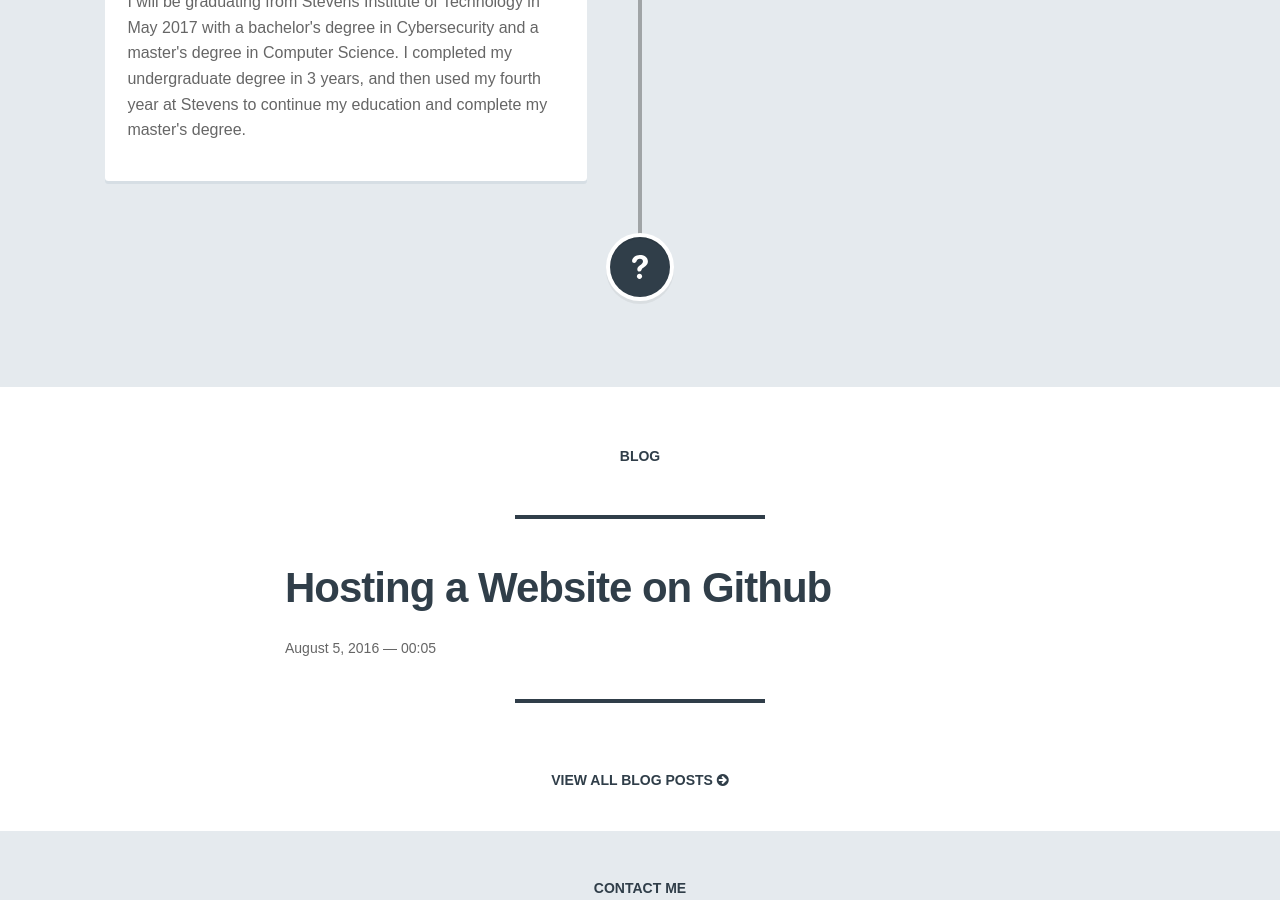
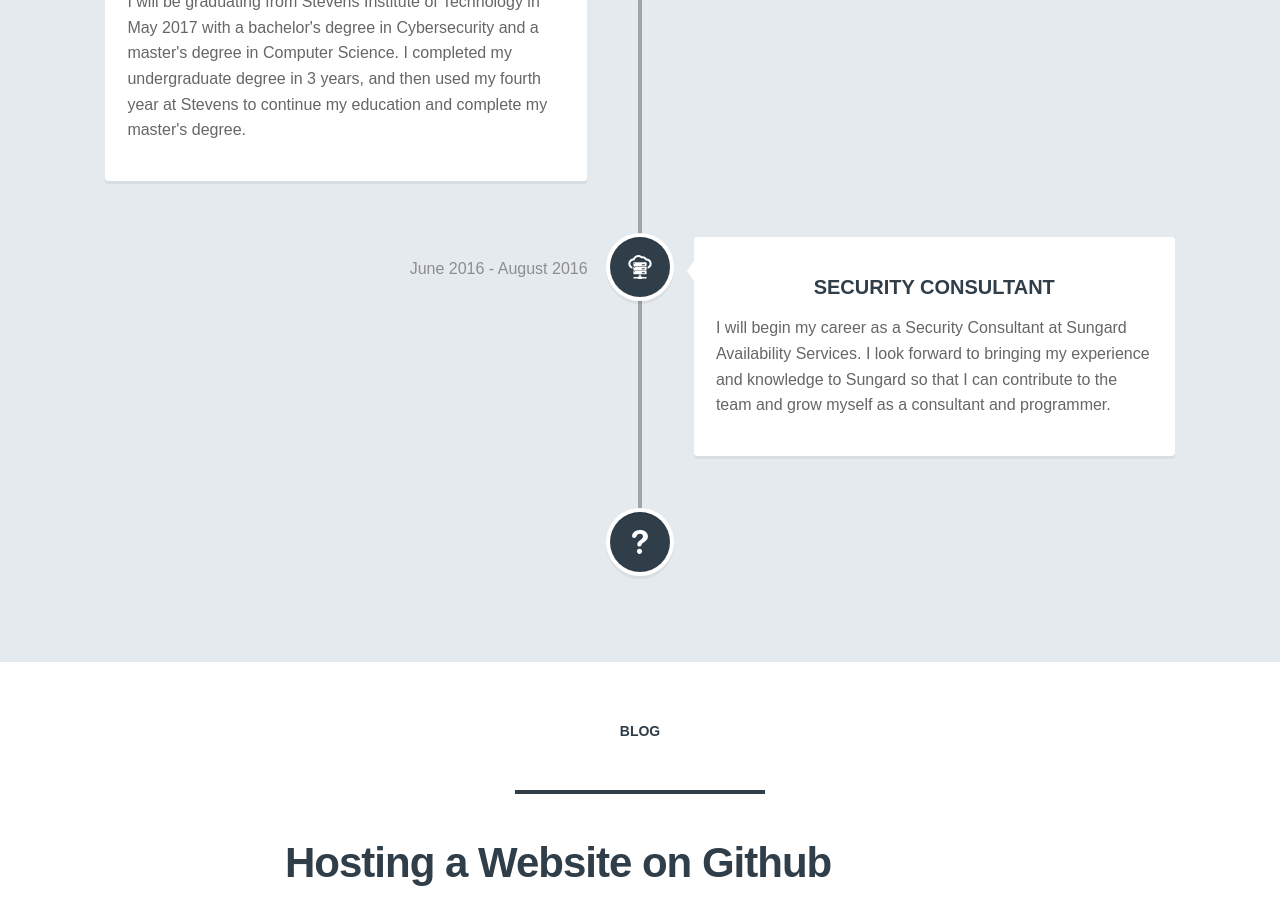
Before and after one commit to nickm221/nickmassa.com, a Jekyll site: the page built from index.html, in a window 1280 px wide and 900 px high, scrolled down 2710 px. Built offline with Jekyll 4.4.1, drawn with Linux system fonts in a browser that asks for light colours; nearby versions of some CDN libraries; Markdown is read by kramdown in place of the engine named in the settings.

Commit message:
Update history.html

```diff
--- a/_includes/history.html
+++ b/_includes/history.html
@@ -3,6 +3,7 @@
     <h2 id="Experenice">Experience</h2>
     <hr class="bar"/>
   </div>
+
   <section id="cd-timeline" class="cd-container">
     <div class="cd-timeline-block">
       <div class="cd-timeline-img cd-picture">
@@ -14,6 +15,7 @@
         <span class="cd-date">September 2013 - May 2017</span>
       </div><!-- cd-timeline-content--><!-- cd-timeline-block-->
     </div>
+
     <div class="cd-timeline-block">
       <div class="cd-timeline-img cd-movie">
         <img src="../assets/img/web-programming.svg" alt="College"/>
@@ -25,6 +27,7 @@
         <span class="cd-date">May 2014 - December 2014</span>
       </div><!-- cd-timeline-content--><!-- cd-timeline-block-->
     </div>
+
     <div class="cd-timeline-block">
       <div class="cd-timeline-img cd-picture">
         <img src="../assets/img/hosting.svg" alt="Picture"/></div><!-- cd-timeline-img-->
@@ -35,6 +38,7 @@
           <span class="cd-date">June 2015 - August 2015</span>
         </div><!-- cd-timeline-content--><!-- cd-timeline-block-->
       </div>
+
       <div class="cd-timeline-block">
         <div class="cd-timeline-img cd-location">
           <img src="../assets/img/hosting.svg" alt="Location"/>
@@ -45,6 +49,7 @@
           <span class="cd-date">June 2016 - August 2016</span>
         </div><!-- cd-timeline-content--><!-- cd-timeline-block-->
       </div>
+
       <div class="cd-timeline-block">
         <div class="cd-timeline-img cd-location">
           <img src="../assets/img/graduate38.svg" alt="Location"/>
@@ -54,12 +59,23 @@
           <p>I will be graduating from Stevens Institute of Technology in May 2017 with a bachelor's degree in Cybersecurity and a master's degree in Computer Science.  I completed my undergraduate degree in 3 years, and then used my fourth year at Stevens to continue my education and complete my master's degree.</p>
           <span class="cd-date">May 2017</span>
         </div><!-- cd-timeline-content--><!-- cd-timeline-block-->
+     </div> <!--added-->
+     <div class="cd-timeline-block">
+        <div class="cd-timeline-img cd-location">
+          <img src="../assets/img/hosting.svg" alt="Location"/>
+        </div><!-- cd-timeline-img-->
+        <div class="cd-timeline-content">
+          <h2>Security Consultant</h2>
+          <p>I will begin my career as a Security Consultant at Sungard Availability Services.  I look forward to bringing my experience and knowledge to Sungard so that I can contribute to the team and grow myself as a consultant and programmer.</p>
+          <span class="cd-date">June 2016 - August 2016</span>
+        </div><!-- cd-timeline-content--><!-- cd-timeline-block-->
+      </div>
         <div class="cd-timeline-block">
           <div class="cd-timeline-img cd-location">
             <img src="../assets/img/question30.svg" alt="Location"/>
           </div>
         </div><!-- cd-timeline-->
-      </div>
+    <!-- removed div-->
     </section>
     <div class="cd-timeline-header"><h2></h2>
   </div>
```
